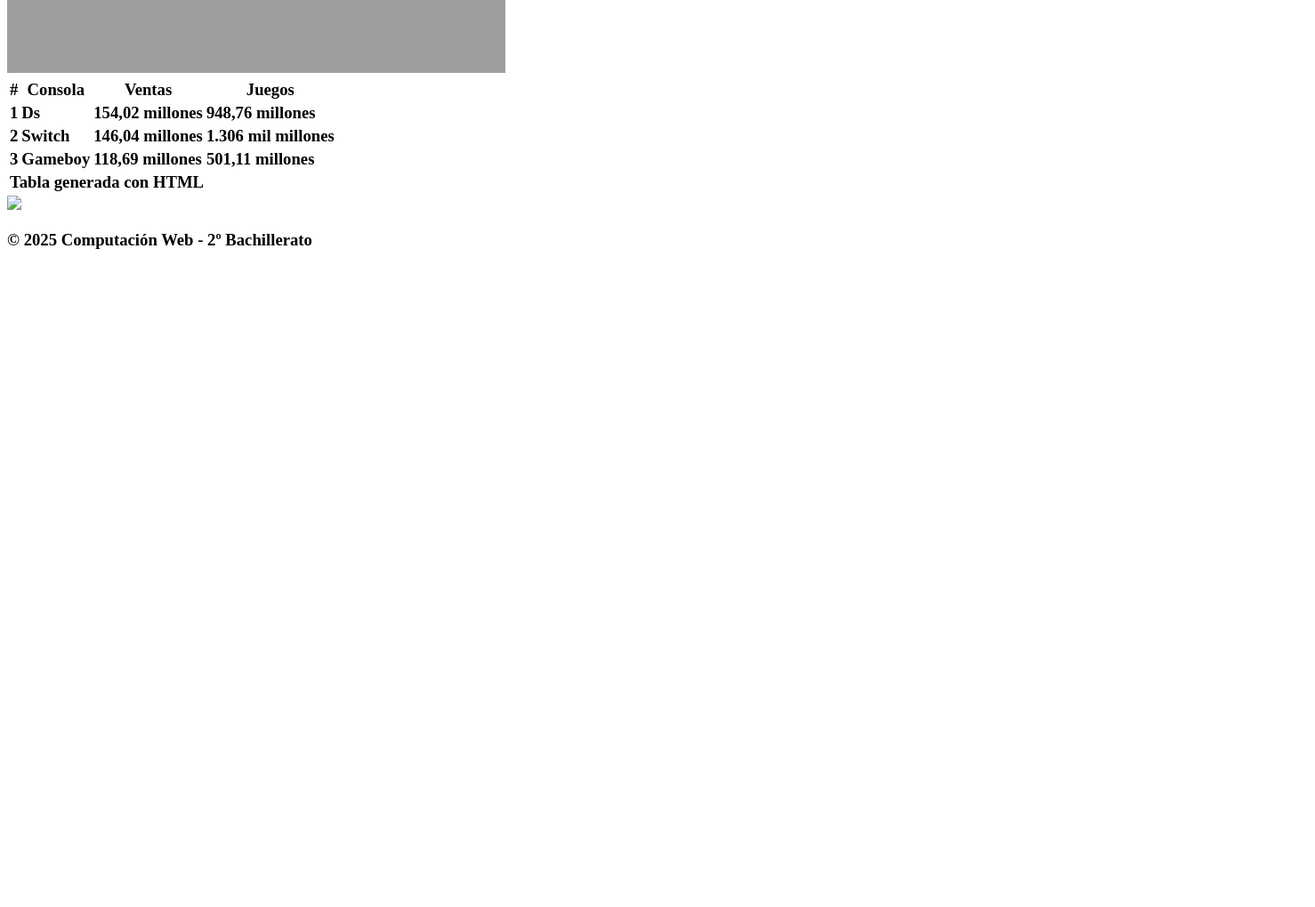
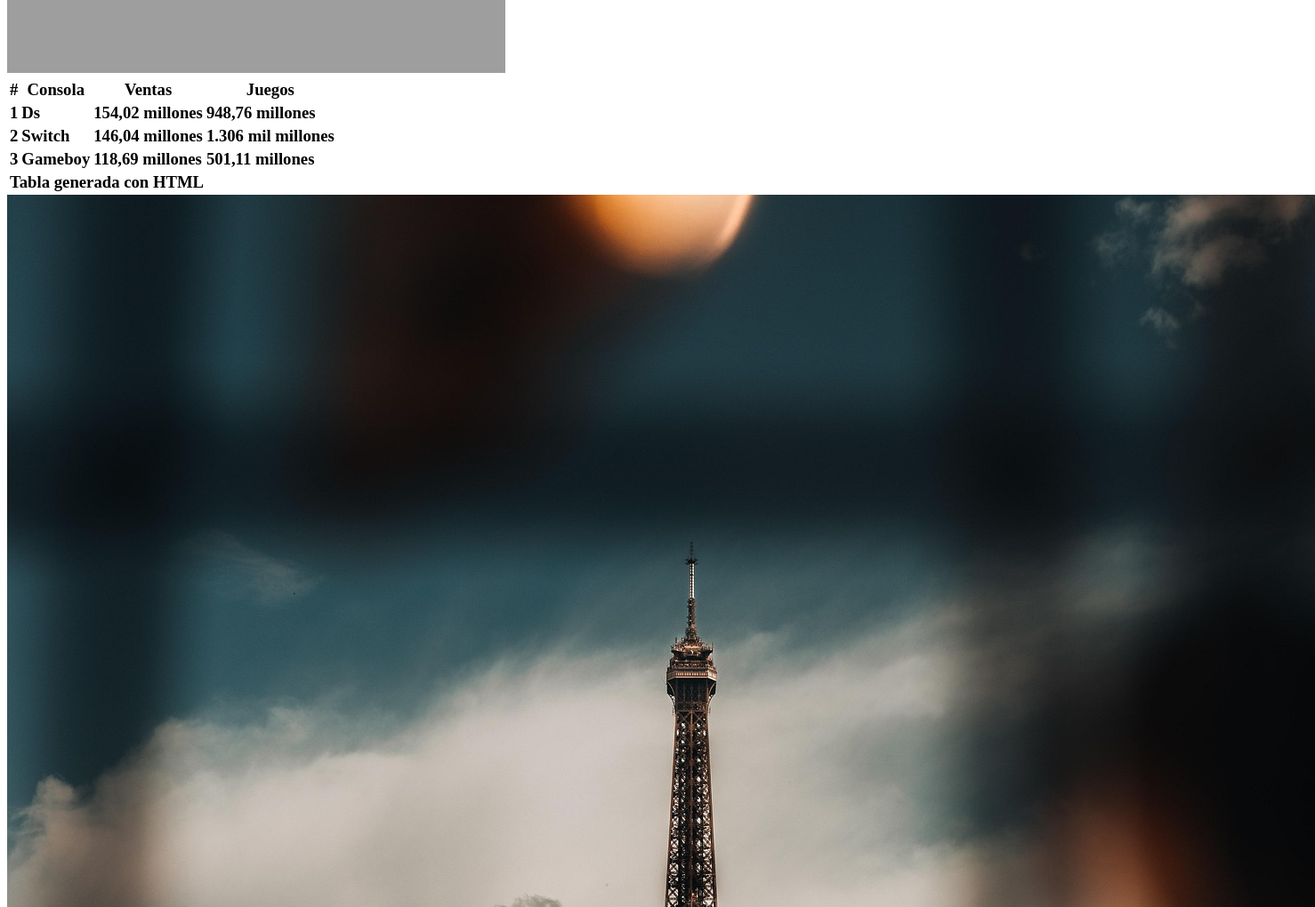
Before and after one commit to Alpaca033/Trabajo-CC, a plain HTML site: page index.html in a window 1280 px wide. Shown: the part 920-1940 px from the top of the page at 89% size, 1478 px wide, since content can reach past the window. Before the commit the page ends 1220 px from the top, so only its background shows below. Drawn offline with Linux system fonts and the light colour scheme; grey boxes are pictures that could not be loaded.

Commit message:
Update index.html

```diff
--- a/index.html
+++ b/index.html
@@ -1,19 +1,14 @@
 <!DOCTYPE html>
 <html lang="es">
 <head>
-
 <meta charset="UTF-8">
 <meta name="viewport" content="width=device-width, initial-scale=1.0">
 <title>Computación Web 2º Bach</title>
-
 </head>
-
 <body>
-
 <header>
 <h1>Computación Web 2º Bach</h1>
 </header>
-
 <section>
 <h2>Bienvenidos a la página de introducción a Computación Web</h2>
 <p>En esta página exploraremos los conceptos básicos de HTML, CSS y JavaScript, esenciales para el desarrollo web moderno.</p>
@@ -59,7 +54,7 @@
 </tr>
 </tfoot>
 </table>
-  <img src=foto2.jpg>
+<img src=foto.jpg>
 <footer>
 <p>&copy; 2025 Computación Web - 2º Bachillerato</p>
 </footer>
```
Lines whose indentation alone changed are shown as unchanged.
